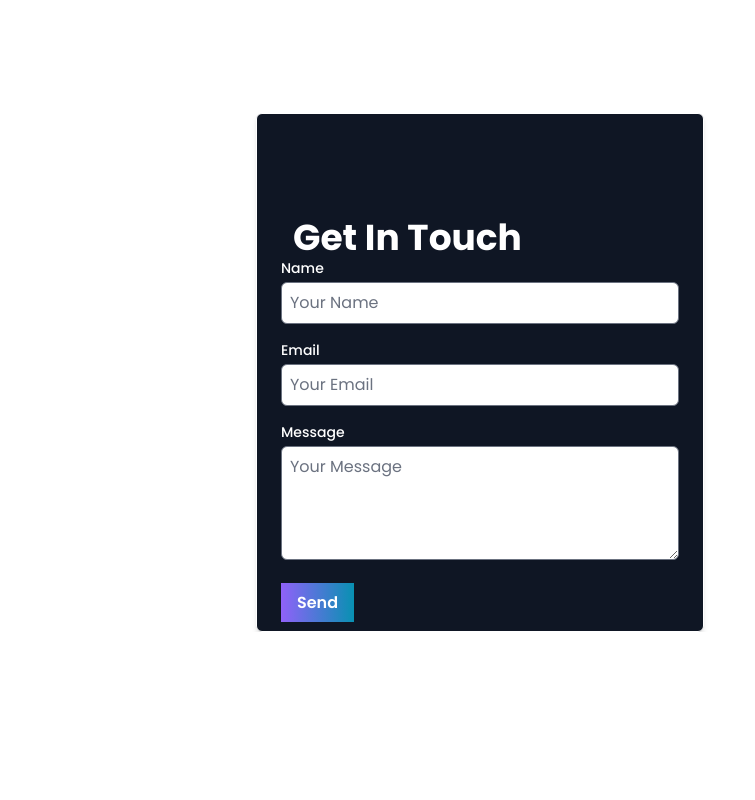
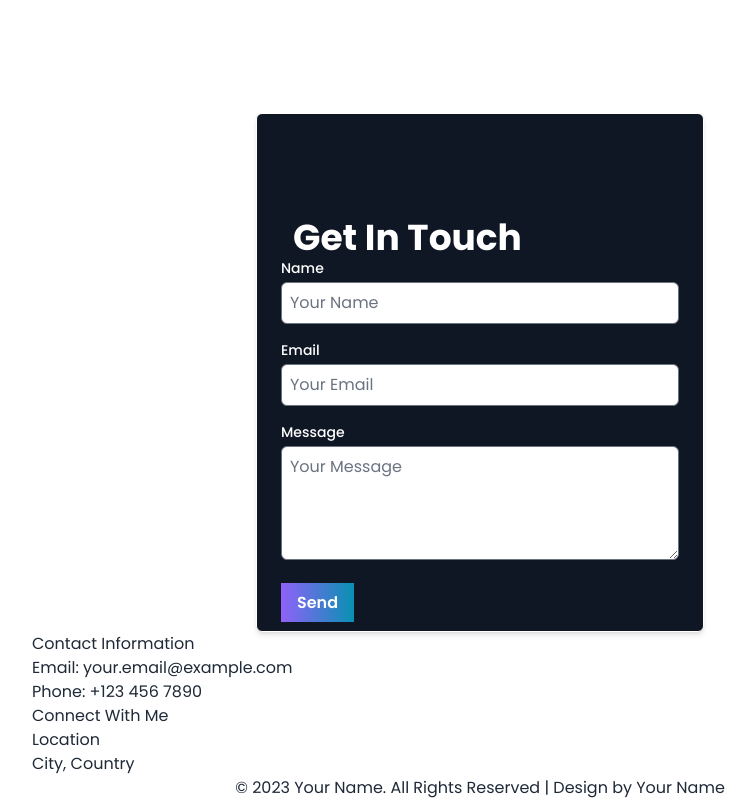
Before and after one commit to Jahid2121/my-developer-portfolio, a React (Vite) app: page / in a window 1280 px wide. Shown: the part 2653-3453 px from the top of the page, without its empty margins (160-915 px from the left). Before the commit the page ends 3285 px from the top, so only its background shows below. Built offline with nearby package versions, Linux system fonts and the light colour scheme; no server answers.

Commit message:
Download resume pdf on clicking download button functionality Update

```diff
--- a/src/components/Banner/Banner.jsx
+++ b/src/components/Banner/Banner.jsx
@@ -9,11 +9,21 @@ import TypeAnime from "../TypeAnime";
 import { FaJs } from "react-icons/fa";
 
 const Banner = () => {
-    const handleDownload = () => {
+  const handleDownload = () => {
+    const pdfFilePath = '/public/ResumeJahidHasan.pdf'
+    fetch(pdfFilePath)
+    .then(res => res.blob())
+    .then(blob => {
+      saveAs(blob, 'ResumeOfJahid.pdf')
 
-        const blob = new Blob(['Resume! coming soon'], { type: 'text/plain;charset=utf-8' });
-        saveAs(blob, "Jahid's Resume.txt");
-      };
+    })
+    .catch(error => {
+      console.error('error downloading pdf file', error);
+    })
+
+  };
+
+
     const [orbit, setOrbit] = useState(0)
 
 
--- /dev/null
+++ b/src/components/Footer/Footer.jsx
@@ -0,0 +1,41 @@
+import { NavLink } from "react-router-dom";
+
+const Footer = () => {
+  return (
+    <footer className="site-footer">
+    <div className="container">
+        <div className="row">
+            <div className="col-lg-4">
+                <h4>Contact Information</h4>
+                <p><i className="fas fa-envelope"></i> Email: your.email@example.com</p>
+                <p><i className="fas fa-phone"></i> Phone: +123 456 7890</p>
+            </div>
+            <div className="col-lg-4">
+                <h4>Connect With Me</h4>
+                <ul className="social-icons">
+                    <li><NavLink href="https://github.com/yourusername" target="_blank"><i className="fab fa-github"></i></NavLink></li>
+                    <li><NavLink href="https://linkedin.com/in/yourusername" target="_blank"><i className="fab fa-linkedin"></i></NavLink></li>
+                    <li><NavLink href="https://twitter.com/yourusername" target="_blank"><i className="fab fa-twitter"></i></NavLink></li>
+                </ul>
+            </div>
+            <div className="col-lg-4">
+                <h4>Location</h4>
+                <p><i className="fas fa-map-marker-alt"></i> City, Country</p>
+            </div>
+        </div>
+    </div>
+    <div className="footer-bottom">
+        <div className="container">
+            <div className="row">
+                <div className="col-lg-12 text-center">
+                    <p>&copy; 2023 Your Name. All Rights Reserved | Design by Your Name</p>
+                </div>
+            </div>
+        </div>
+    </div>
+</footer>
+
+  );
+};
+
+export default Footer;
--- a/src/pages/Home/Home.jsx
+++ b/src/pages/Home/Home.jsx
@@ -1,5 +1,6 @@
 import Banner from "../../components/Banner/Banner";
 import Contact from "../../components/Contact/Contact";
+import Footer from "../../components/Footer/Footer";
 import GetInTouch from "../../components/GetInTouch/GetInTouch";
 import Projects from "../../components/Projects/Projects";
 import Skills from "../../components/Skills/Skills";
@@ -16,6 +17,7 @@ const Home = () => {
       <StudyInfo />
       <Contact />
       <GetInTouch />
+      <Footer />
     </div>
   );
 };
```
Also changed, not shown: 1 other file (tests, documents, lock files or other folders).
